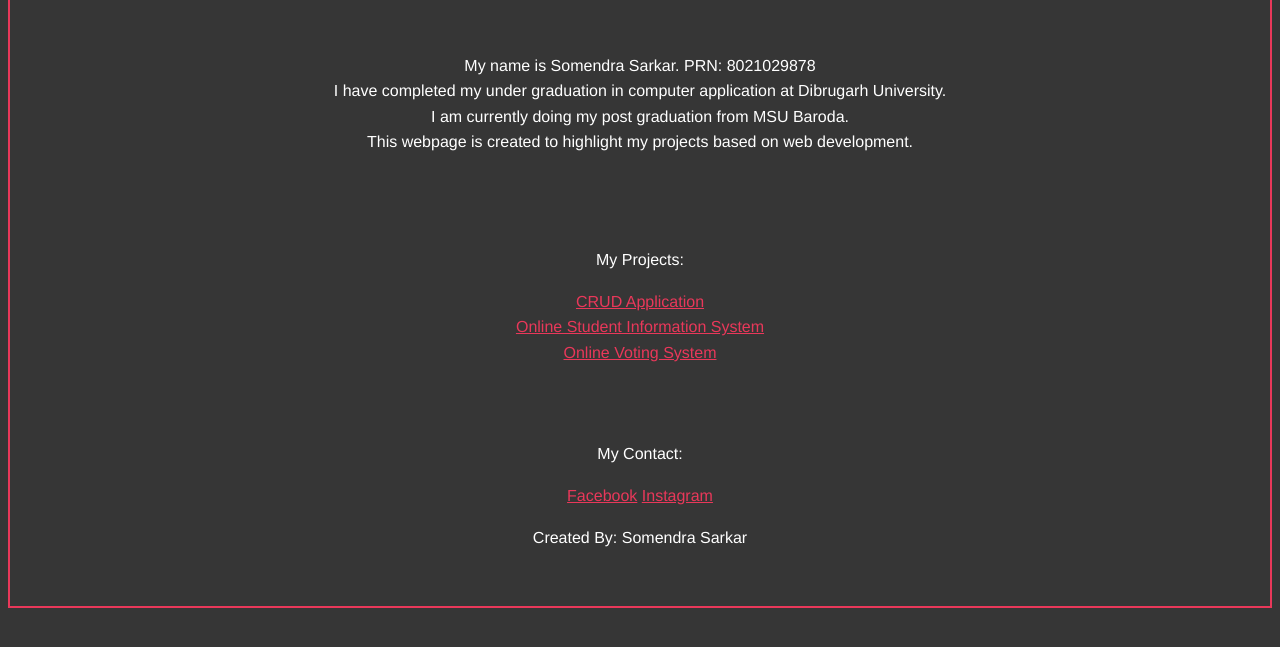
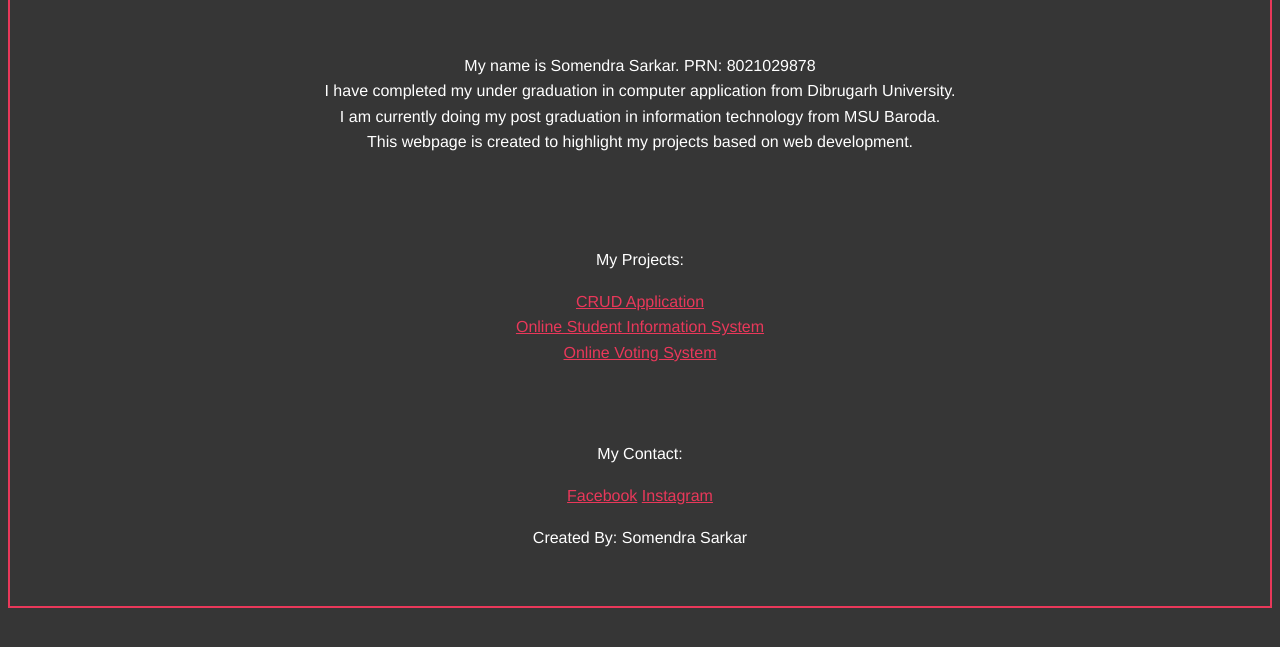
Before and after one commit to Somendra1499/somendra, a plain HTML site: page index.html in a window 1280 px wide. Shown: the part 131-778 px from the top of the page. Drawn offline with Linux system fonts and the light colour scheme.

Commit message:
Update index.html

```diff
--- a/index.html
+++ b/index.html
@@ -40,8 +40,8 @@
         <div class="header">SOMENDRA SARKAR</div>
         <div class="about">
             <p>My name is Somendra Sarkar. PRN: 8021029878<br>
-               I have completed my under graduation in computer application at Dibrugarh University.<br>
-               I am currently doing my post graduation from MSU Baroda.<br>
+               I have completed my under graduation in computer application from Dibrugarh University.<br>
+               I am currently doing my post graduation in information technology from MSU Baroda.<br>
                This webpage is created to highlight my projects based on web development.<br>
             </p>
         </div>
```
